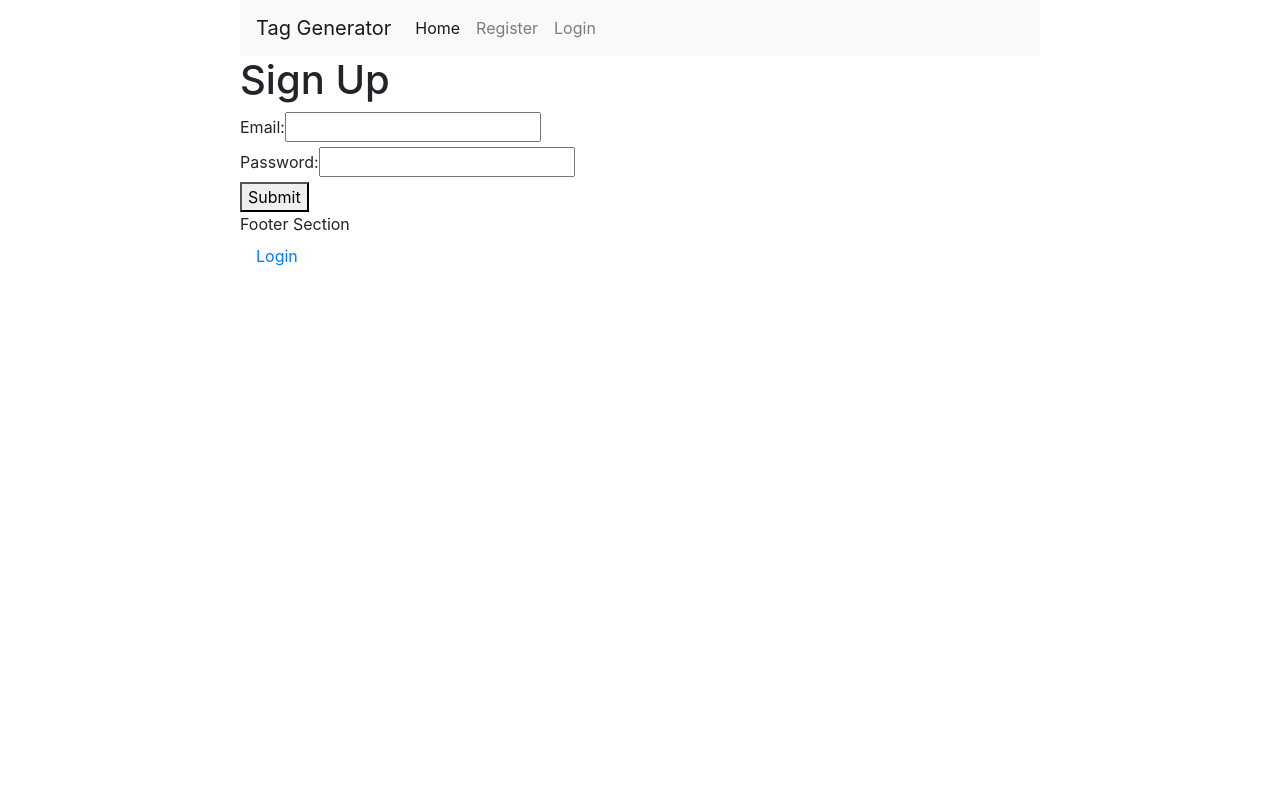
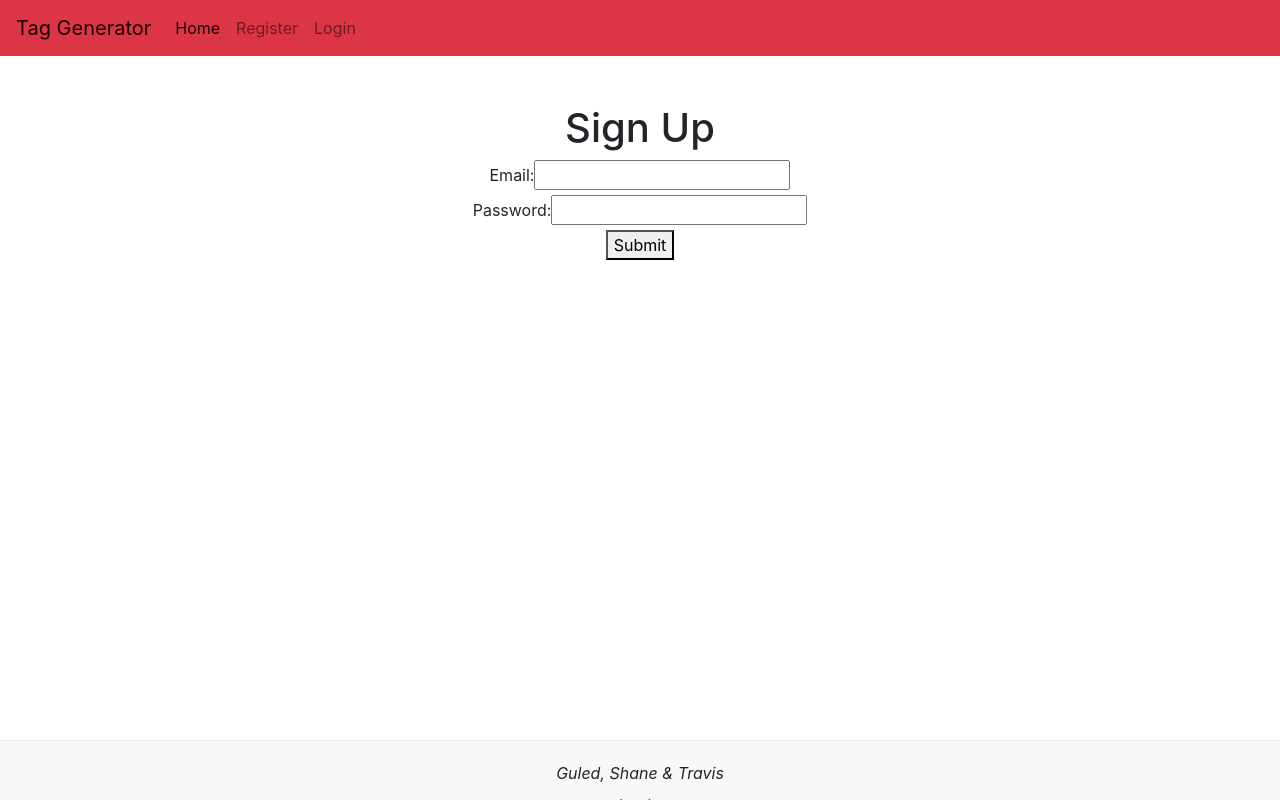
Before and after one commit to shaneocon/tag-generator, a React (Create React App) app in the folder client/: page /signup in a window 1280 px wide. Built offline with nearby package versions, Linux system fonts and the light colour scheme.

Commit message:
fixed the navbar, sticky footer, and center the login/signup form text

```diff
--- a/client/src/App.js
+++ b/client/src/App.js
@@ -16,6 +16,8 @@ function App() {
 
     <ProvideAuth>
       <Router>
+      <Navbar />
+
         <div
           style={{
             display: "flex",
@@ -24,9 +26,7 @@ function App() {
             maxWidth: "50rem"
           }}
         >
-          <Navbar />
-
-          <Switch>
+           <Switch>
             <Route path="/home-page">
               <HomePage />
             </Route>
--- a/client/src/components/Footer.js
+++ b/client/src/components/Footer.js
@@ -1,12 +1,23 @@
 import { Link } from "react-router-dom";
+
 
     function Footer() {
     return (
-      <footer>
+      <footer style={{backgroundColor: "#F8F8F8",
+      borderTop: "1px solid #E7E7E7",
+      textAlign: "center",
+      padding: "20px",
+      position: "fixed",
+      left: 0,
+      bottom: 0,
+      height: "60px",
+      width: "100%",
+      display: "block",
+      }}>
         <section id="footer">
       <div className="row">
         <div className="col">
-            Footer Section
+        <i className="fa fa-feather">Guled, Shane & Travis</i>
         </div>
       </div>
       <Link to="/login" className="nav-item nav-link">Login</Link>
--- a/client/src/components/Navbar.js
+++ b/client/src/components/Navbar.js
@@ -34,8 +34,8 @@ function Navbar() {
 
 
 return (
-  <nav className="navbar navbar-expand-lg navbar-light bg-light">
-        <Link className="navbar-brand" to="/home-page">
+  <nav className="navbar navbar-expand-lg navbar-light bg-danger">
+        <Link className="navbar-brand" to="/">
           Tag Generator
         </Link>
         <button
--- a/client/src/pages/LoginPage.js
+++ b/client/src/pages/LoginPage.js
@@ -26,7 +26,7 @@ function LoginPage() {
   }
 
   return (
-    <div>
+    <div className="text-center mt-5">
 
       <h1>Login</h1>
       <form onSubmit={login}>
--- a/client/src/pages/SignUpPage.js
+++ b/client/src/pages/SignUpPage.js
@@ -33,7 +33,7 @@ function SignUpPage() {
   }
 
   return (
-    <div>
+    <div className="text-center mt-5">
       <h1>Sign Up</h1>
       <form onSubmit={handleSignUpFormSubmit}>
         <label htmlFor="email">Email:</label>
```
